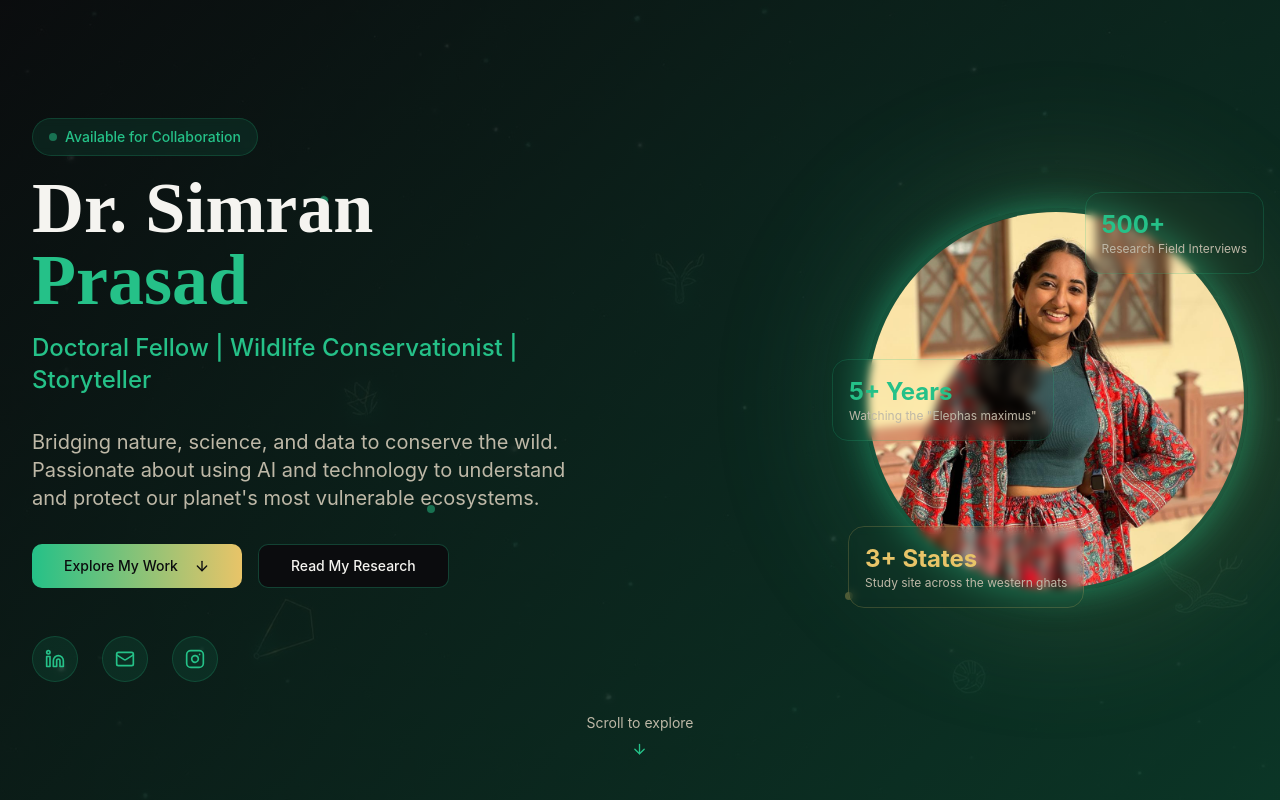
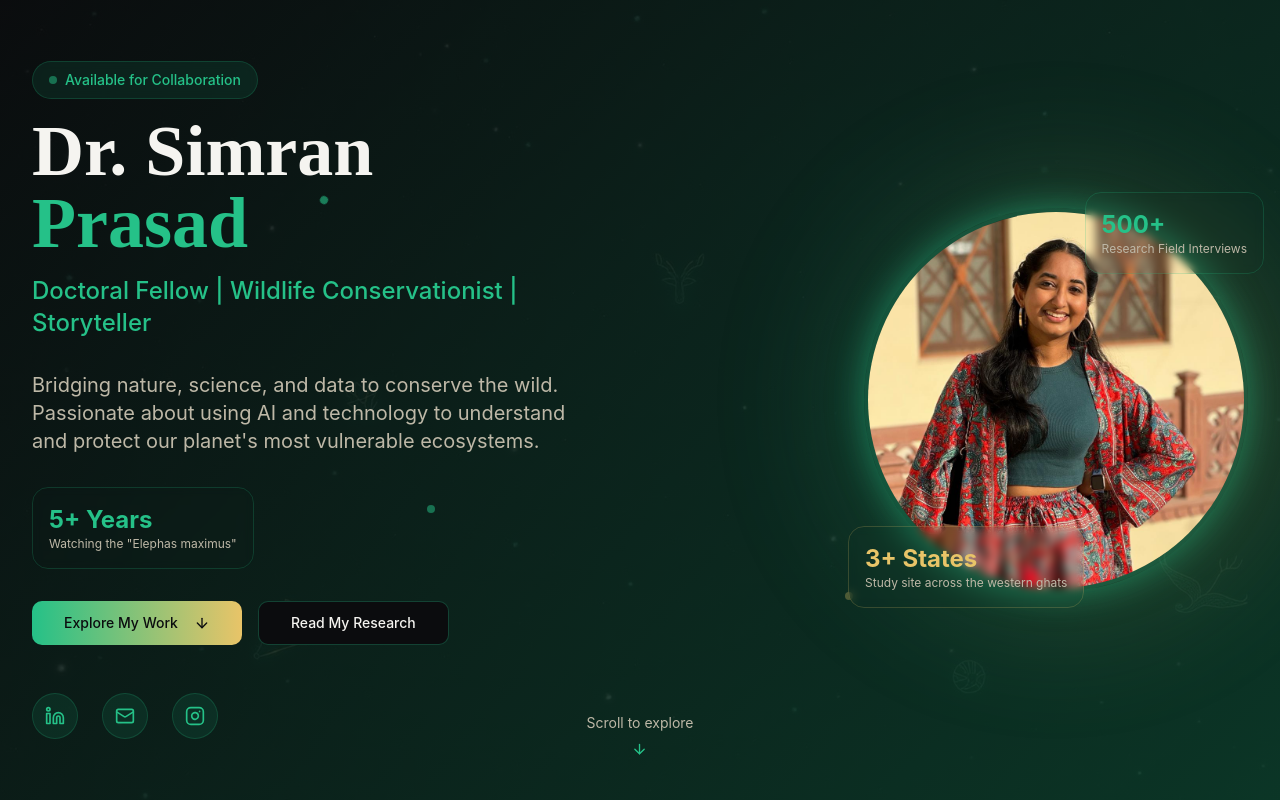
Before and after one commit to rsprasad20/simran-wild-glow, a React (Vite) app: page / in a window 1280 px wide. Shown: the top 800 px of the page. Built offline with nearby package versions, Linux system fonts and the light colour scheme.

Commit message:
Move 5+ badge

```diff
--- a/src/components/HeroSection.tsx
+++ b/src/components/HeroSection.tsx
@@ -53,6 +53,14 @@ const HeroSection = () => {
               Bridging nature, science, and data to conserve the wild. Passionate about using AI and technology
               to understand and protect our planet's most vulnerable ecosystems.
             </p>
+
+            {/* Elephant Experience Badge */}
+            <div className="flex justify-center lg:justify-start mb-4">
+              <div className="bg-card-gradient rounded-2xl p-4 border border-wildlife-emerald/20 backdrop-blur-sm">
+                <div className="text-2xl font-bold text-wildlife-emerald">5+ Years</div>
+                <div className="text-xs text-muted-foreground">Watching the "Elephas maximus"</div>
+              </div>
+            </div>
 
             {/* CTA Buttons */}
             <div className="flex flex-col sm:flex-row gap-4 justify-center lg:justify-start">
@@ -119,11 +127,6 @@ const HeroSection = () => {
                 <div className="text-xs text-muted-foreground">Research Field Interviews</div>
               </div>
 
-              <div className="absolute -left-8 top-1/2 -translate-y-1/2 bg-card-gradient rounded-2xl p-4 border border-wildlife-emerald/20 backdrop-blur-sm">
-                <div className="text-2xl font-bold text-wildlife-emerald">5+ Years</div>
-                <div className="text-xs text-muted-foreground">Watching the "Elephas maximus"</div>
-              </div>
-
               <div className="absolute -bottom-4 -left-4 bg-card-gradient rounded-2xl p-4 border border-wildlife-gold/20 backdrop-blur-sm">
                 <div className="text-2xl font-bold text-wildlife-gold">3+ States</div>
                 <div className="text-xs text-muted-foreground">Study site across the western ghats</div>
```
